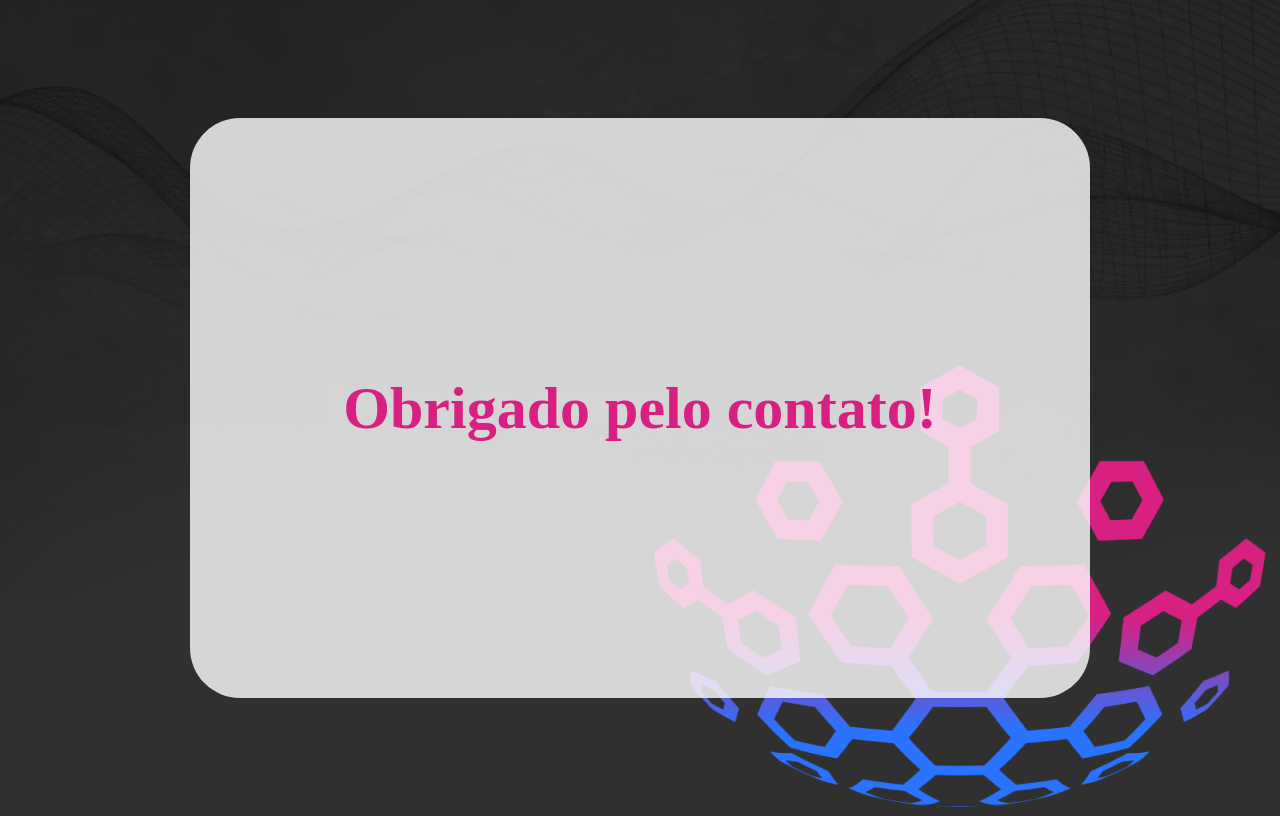
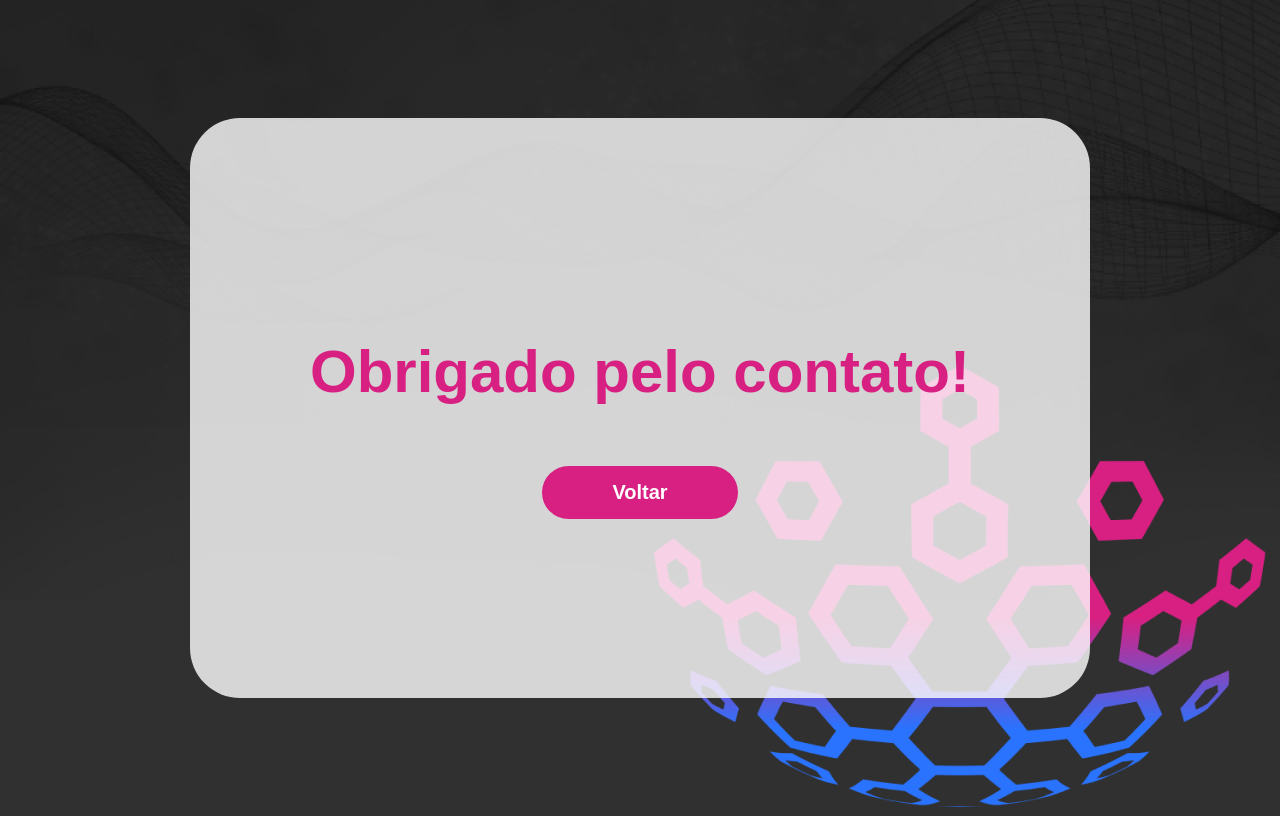
Before and after one commit to FilipeNatividade/obrigaado_pelo_contato, a plain HTML site: page index.html in a window 1280 px wide. Drawn offline with Linux system fonts and the light colour scheme.

Commit message:
botao voltar

```diff
--- a/index.html
+++ b/index.html
@@ -1,5 +1,6 @@
 <!DOCTYPE html>
 <html lang="pt-BR">
+
 <head>
     <meta charset="UTF-8">
     <meta name="viewport" content="width=device-width, initial-scale=1.0">
@@ -7,6 +8,7 @@
     <link rel="stylesheet" href="styles.css">
     <title>Bindflow</title>
 </head>
+
 <body>
 
     <img src="logo.png" alt="logo Bindflow">
@@ -14,7 +16,8 @@
     <div>
 
         <h1>Obrigado pelo contato!</h1>
-
+        <a href="https://site-principal-bindflow.vercel.app/">Voltar</a>
     </div>
 </body>
+
 </html>
--- a/styles.css
+++ b/styles.css
@@ -8,6 +8,7 @@ body {
   position: relative;
   height: 100vh;
   overflow: hidden;
+  font-family: sans-serif;
 }
 
 img {
@@ -27,6 +28,8 @@ div {
   align-items: center;
   justify-content: center;
   z-index: 1;
+  flex-direction: column;
+  gap: 20px;
 }
 
 h1 {
@@ -35,11 +38,23 @@ h1 {
   font-size: 40px;
 }
 
+a {
+  border: none;
+  background-color: #d72082;
+  font-weight: bold;
+  padding: 15px 70px;
+  color: #fff;
+  border-radius: 50px;
+  width: fit-content;
+  text-decoration: none;
+  font-size: 20px;
+}
+
 @media (min-width: 768px) {
-    div{
-        padding: 50px;
-        max-width: 800px;
-    }
+  div {
+    padding: 50px;
+    max-width: 800px;
+  }
   h1 {
     font-size: 60px;
   }
```
